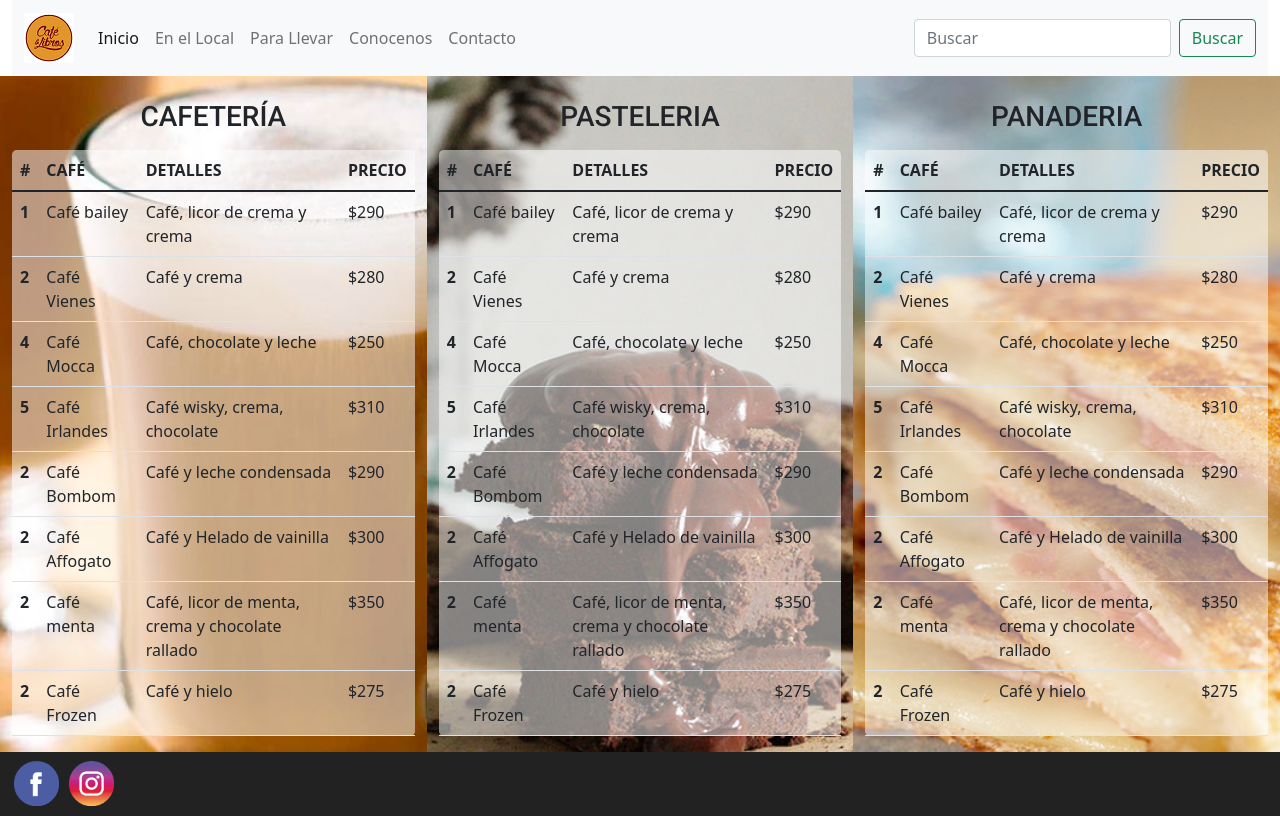
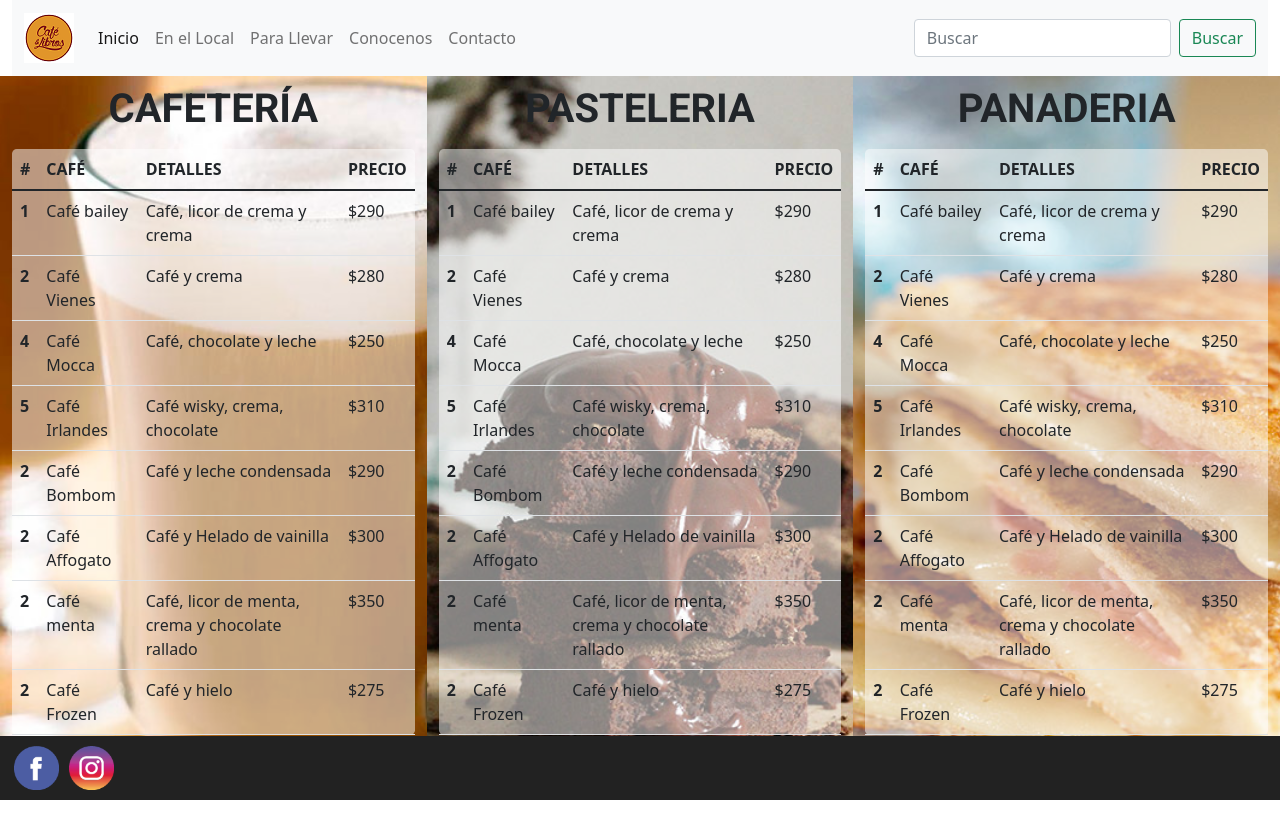
Before and after one commit to Juan0285/repoCafeLibros_Sass-Rojas, a website: page local.html in a window 1280 px wide. Drawn offline with nearby package versions, Linux system fonts and the light colour scheme.

Commit message:
version Sass4

```diff
--- a/local.html
+++ b/local.html
@@ -58,7 +58,7 @@
     <!-- >>>>>>>>>>>CONTENIDO>>>>>>>>>>>>>>> -->
 
       <main class="container-fluid margenSup">
-          <section class="row">
+          <section class="row alto_fila">
             <!-- ----cafeteria----- -->
             <div class="col-12 col-md-6 col-xl-4 fondo_img1 pt-4">
                 <h3 class="text-center mb-3">CAFETERÍA</h3>
--- a/scss/layout/_contacto.scss
+++ b/scss/layout/_contacto.scss
@@ -13,6 +13,7 @@
         display: flex;
         justify-content: space-around;
         flex-wrap: wrap;
+        height: 60vh;
     }
 
 }
@@ -30,6 +31,7 @@
 
 .img_contacto{
     width:33%;
+    height: 100%;
     background-image: url(../../img/main/Contacto/img_contacto.jpg);
     background-size: cover;
     background-repeat: no-repeat;
--- a/scss/layout/_local.scss
+++ b/scss/layout/_local.scss
@@ -1,5 +1,6 @@
 
-
+.alto_fila{
+    height: 82.5vh;
 
     .fondo_img1{
         background-image: url(../../img/main/local/cafeteria.jpg);
@@ -9,6 +10,7 @@
         flex-direction: column;
         justify-content: center;
         align-items: center;
+        height: 100%;
     }
 
 
@@ -21,6 +23,7 @@
         flex-direction: column;
         justify-content: center;
         align-items: center;
+        height: 100%;
 
     }
 
@@ -32,6 +35,7 @@
         flex-direction: column;
         justify-content: center;
         align-items: center;
+        height: 100%;
     }
 
 
@@ -39,7 +43,7 @@
     h3 {
         font-family: 'Roboto', sans-serif;
         font-weight:bolder;
-    font-size: $tamañoLetraDos;
+        font-size: $tamañoLetraUno;
 
         td{
             font-family: 'Roboto', sans-serif;
@@ -47,3 +51,7 @@ h3 {
         }
 
     }
+
+
+
+}
```
Also changed, not shown: css/pruebacss.css. Lines whose indentation alone changed are shown as unchanged.
